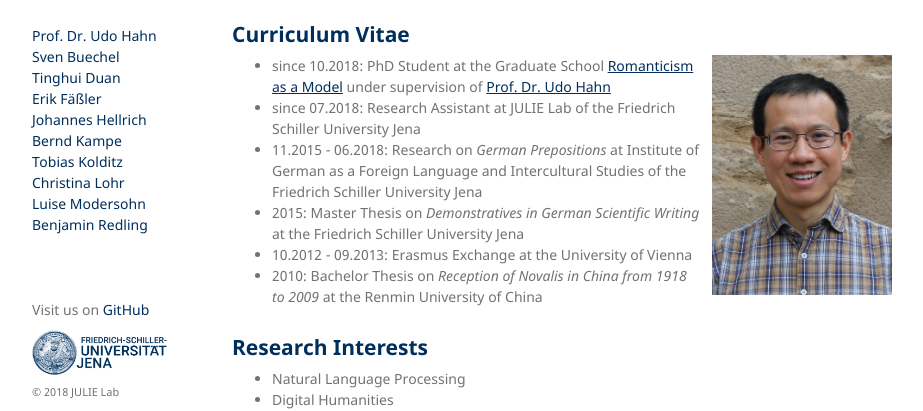
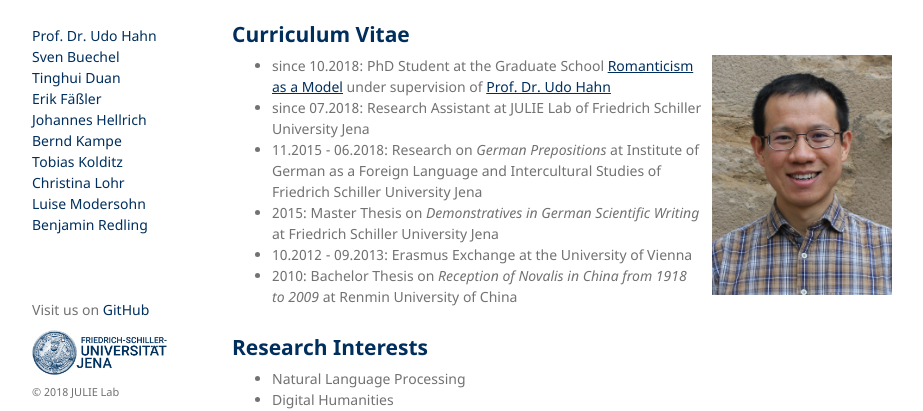
Before and after one commit to JULIELab/JULIELab.github.io, a Jekyll site: the page built from Staff/Duan/index.md, in a window 1280 px wide. Shown: the part 139-550 px from the top of the page, without its empty margins (178-1101 px from the left). Built offline with Jekyll 4.4.1, drawn with Linux system fonts in a browser that asks for light colours; our own code applies the rules of GitHub Pages for plain Markdown files.

Commit message:
Update index.md

```diff
--- a/Staff/Duan/index.md
+++ b/Staff/Duan/index.md
@@ -11,11 +11,11 @@ layout: staff
 </div>
 
 * since 10.2018: PhD Student at the Graduate School [Romanticism as a Model](http://modellromantik.uni-jena.de/beteiligte/zweite_kohorte/tinghui-duan/) under supervision of [Prof. Dr. Udo Hahn](https://julielab.de/Staff/Hahn/)
-* since 07.2018: Research Assistant at JULIE Lab of the Friedrich Schiller University Jena
-* 11.2015 - 06.2018: Research on _German Prepositions_ at Institute of German as a Foreign Language and Intercultural Studies of the Friedrich Schiller University Jena
-* 2015: Master Thesis on _Demonstratives in German Scientific Writing_ at the Friedrich Schiller University Jena
+* since 07.2018: Research Assistant at JULIE Lab of Friedrich Schiller University Jena
+* 11.2015 - 06.2018: Research on _German Prepositions_ at Institute of German as a Foreign Language and Intercultural Studies of Friedrich Schiller University Jena
+* 2015: Master Thesis on _Demonstratives in German Scientific Writing_ at Friedrich Schiller University Jena
 * 10.2012 - 09.2013: Erasmus Exchange at the University of Vienna
-* 2010: Bachelor Thesis on _Reception of Novalis in China from 1918 to 2009_ at the Renmin University of China
+* 2010: Bachelor Thesis on _Reception of Novalis in China from 1918 to 2009_ at Renmin University of China
 
 ## Research Interests
 * Natural Language Processing
```
